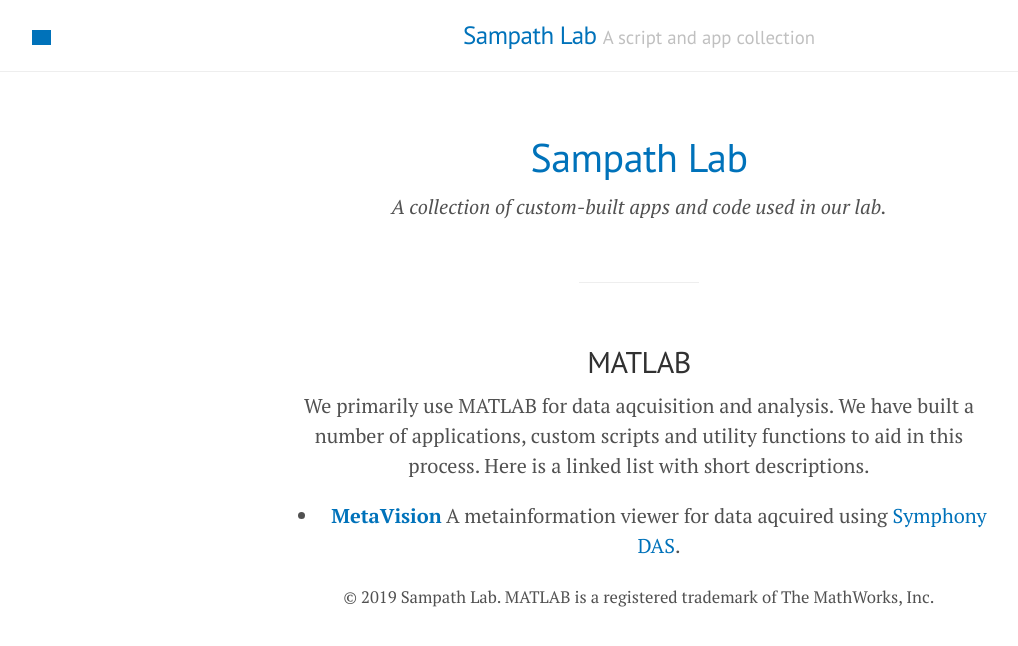
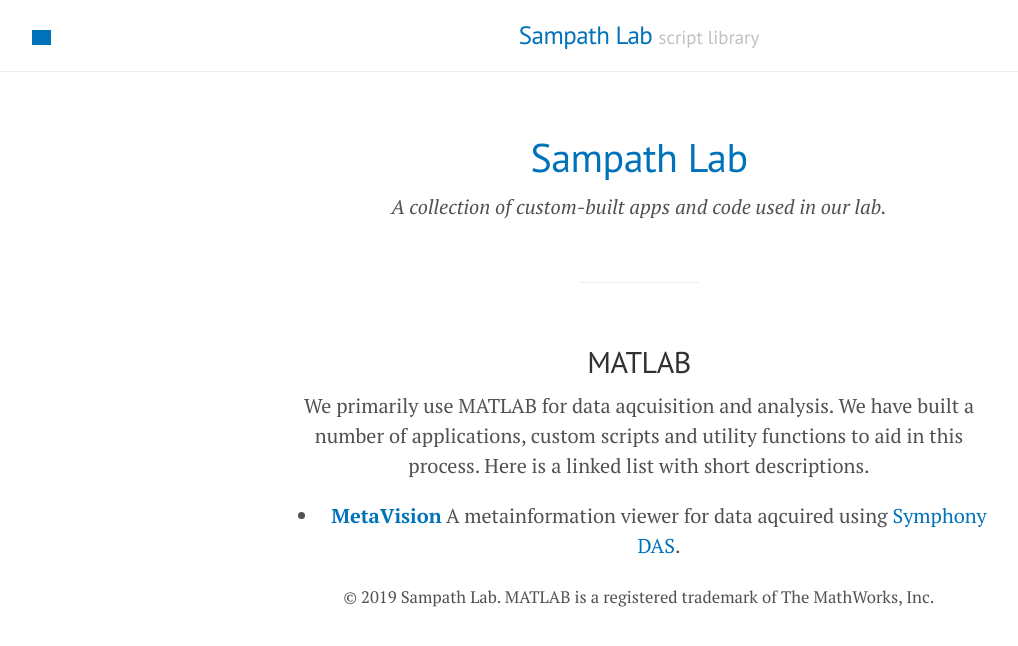
Before and after one commit to sampath-lab-ucla/sampath-lab-ucla.github.io, a Jekyll site: the page built from index.md, in a window 1280 px wide. Shown: the top 646 px of the page, without its empty margins (1-1019 px from the left). Built offline with Jekyll 4.4.1, drawn with Linux system fonts in a browser that asks for light colours.

Commit message:
Update _config.yml

```diff
--- a/_config.yml
+++ b/_config.yml
@@ -1,6 +1,6 @@
 permalink: pretty
 title: Sampath Lab
-tagline: 'A script and app collection'
+tagline: 'script library'
 description: 'A collection of scripts and apps we use for data analysis.'
 url: http://sampath-lab-ucla.github.io
 baseurl: ''
```
